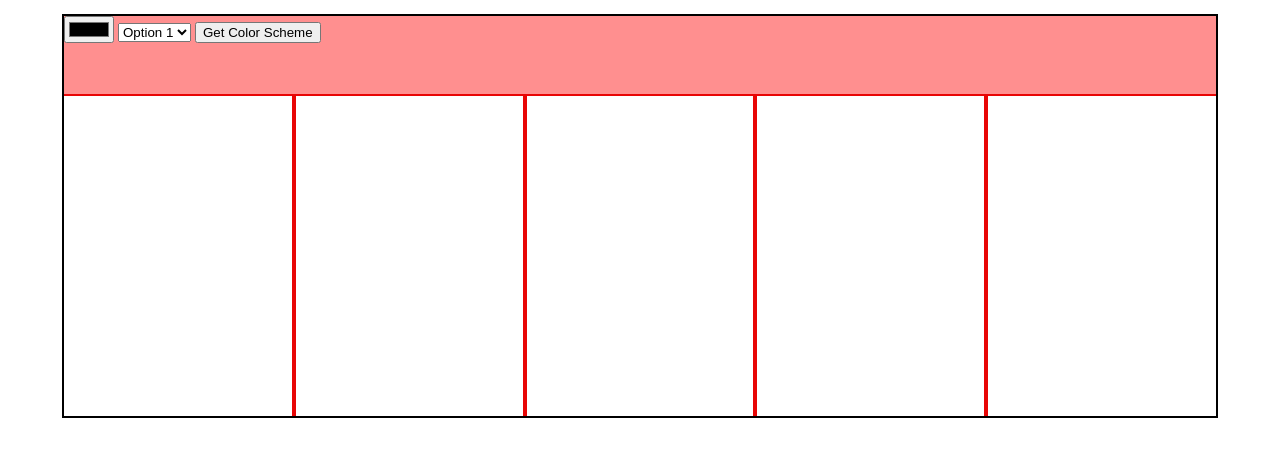
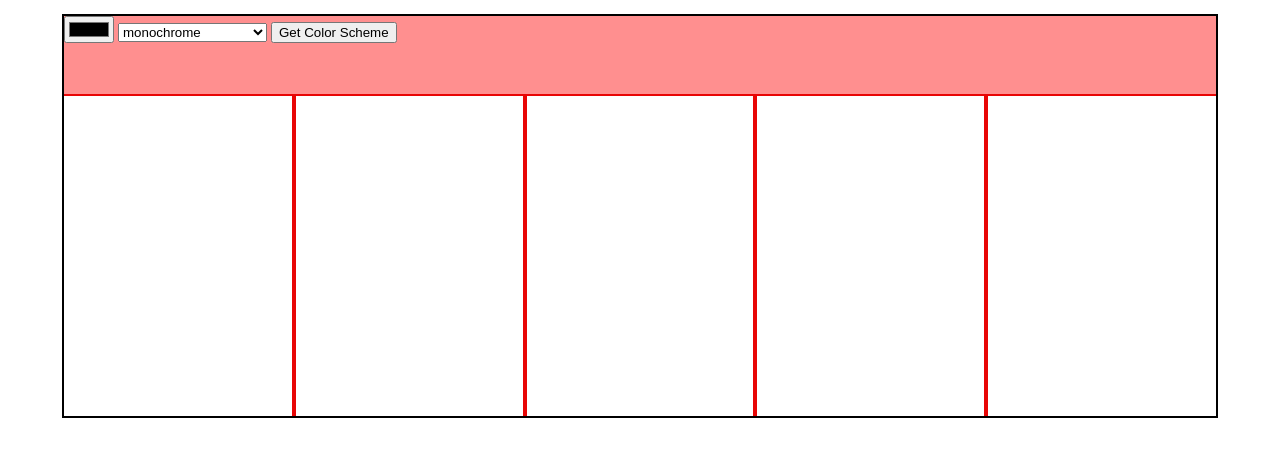
Before and after one commit to brianbud/color-scheme-generator, a plain HTML site: page index.html in a window 1280 px wide. Drawn offline with Linux system fonts and the light colour scheme.

Commit message:
add mode choices

```diff
--- a/index.html
+++ b/index.html
@@ -12,9 +12,14 @@
         <header>
           <input type="color" />
           <select name="mode">
-            <option value="">Option 1</option>
-            <option value="">Option 2</option>
-            <option value="">Option 3</option>
+            <option value="monochrome">monochrome</option>
+            <option value="monochrome-dark">monochrome-dark</option>
+            <option value="monochrome-light">monochrome-light</option>
+            <option value="analogi">analogic</option>
+            <option value="complement">complement</option>
+            <option value="analogic-complement">analogic-complement</option>
+            <option value="triad">triad</option>
+            <option value="quad">quad</option>
           </select>
           <button>Get Color Scheme</button>
         </header>
--- a/index.js
+++ b/index.js
@@ -4,9 +4,10 @@ btn.addEventListener('click', getScheme);
 function getScheme() {
   const colorPicker = document.querySelector('input');
   let hexCode = colorPicker.value.slice(1);
+  const modeChoice = document.querySelector('option').value;
 
   fetch(
-    `https://www.thecolorapi.com/scheme?hex=${hexCode}&mode=analogic&count=5`,
+    `https://www.thecolorapi.com/scheme?hex=${hexCode}&mode=${modeChoice}&count=5`,
     {
       method: 'GET',
     }
```
